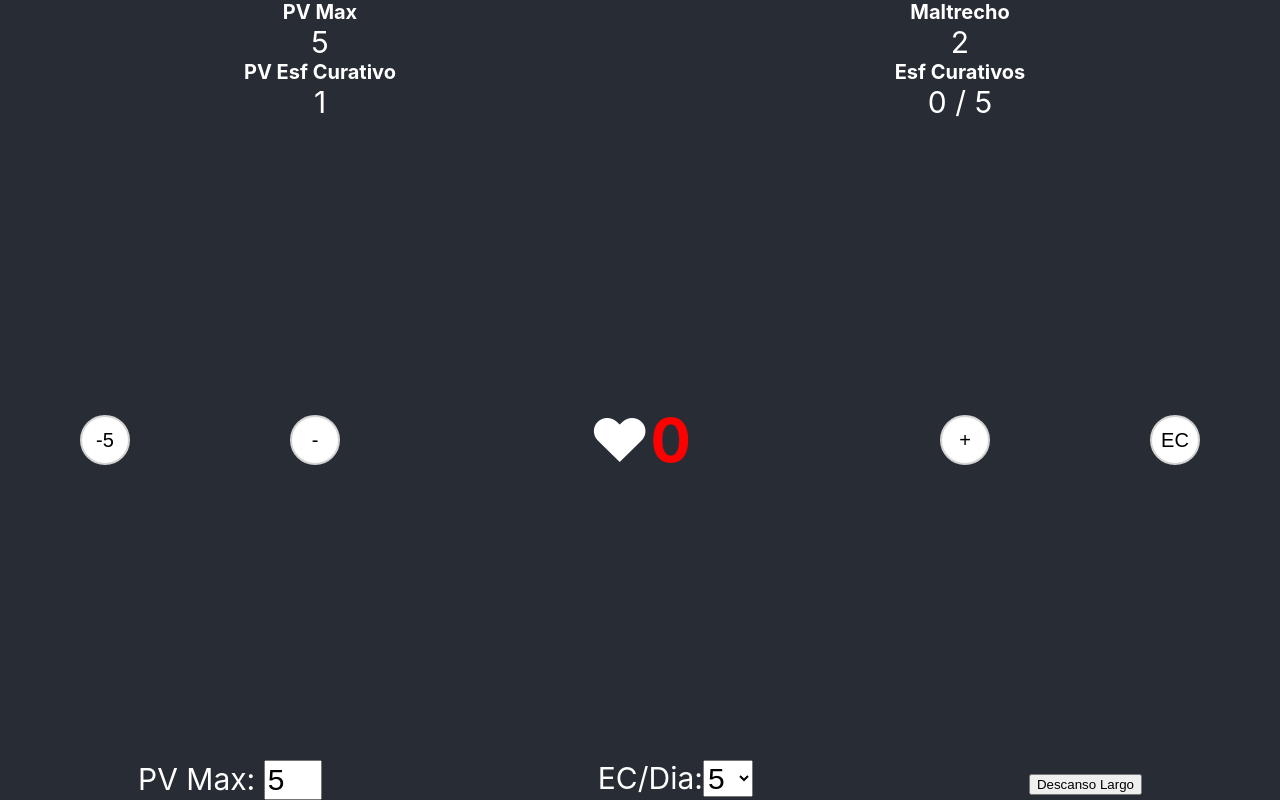
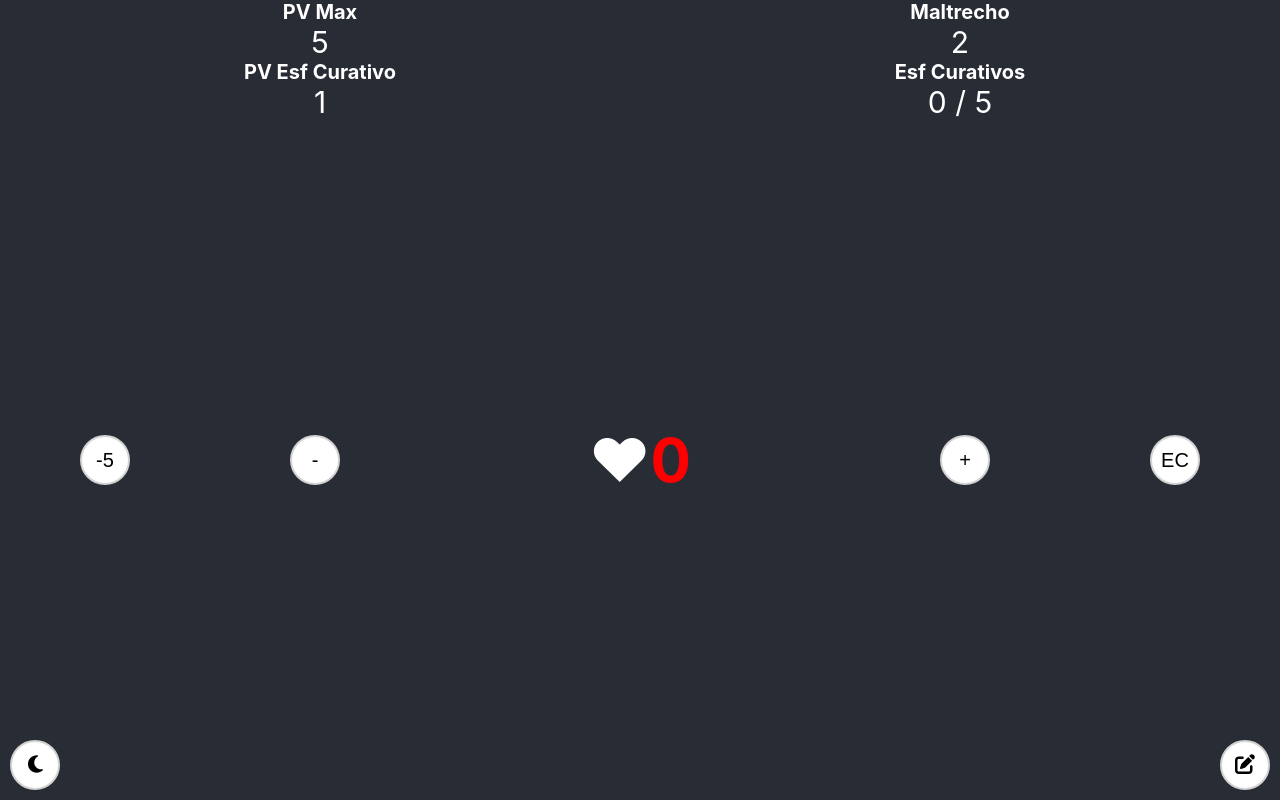
Before and after one commit to earosselot/hp-tracker, a React (Create React App) app: page / in a window 1280 px wide. Built offline with nearby package versions, Linux system fonts and the light colour scheme.

Commit message:
mejoras en estilo

```diff
--- a/package.json
+++ b/package.json
@@ -4,6 +4,11 @@
   "homepage": "https://earosselot.github.io/hp-tracker",
   "private": true,
   "dependencies": {
+    "@fortawesome/fontawesome-svg-core": "^6.4.0",
+    "@fortawesome/free-brands-svg-icons": "^6.4.0",
+    "@fortawesome/free-regular-svg-icons": "^6.4.0",
+    "@fortawesome/free-solid-svg-icons": "^6.4.0",
+    "@fortawesome/react-fontawesome": "^0.2.0",
     "@testing-library/jest-dom": "^5.16.5",
     "@testing-library/react": "^13.4.0",
     "@testing-library/user-event": "^13.5.0",
--- a/src/App.css
+++ b/src/App.css
@@ -91,18 +91,18 @@ th {
   height: 2.5em;
   width: 2.5em;
   border-radius: 999px;
-  position: relative;
 }
 
-.PV-max-containter {
+.PV-edit-container {
   display: flex;
   justify-content: space-around;
   font-size: 30px;
+  margin-bottom: 70px;
 }
 
 .PV-max-input {
-  max-width: 50px;
-  font-size: 30px;
+  max-width: 70px;
+  font-size: 25px;
 }
 
 .PV-header-table {
@@ -112,3 +112,20 @@ th {
 .PV-header-values {
   font-size: 30px;
 }
+
+.PV-edit-button-container {
+  position: fixed;
+  bottom: 10px;
+  right: 10px;
+}
+
+.PV-descanso-button-container {
+  position: fixed;
+  bottom: 10px;
+  left: 10px;
+}
+
+.exito-button {
+  background-color: green;
+  transition-duration: 1s;
+}
--- a/src/App.js
+++ b/src/App.js
@@ -2,15 +2,20 @@ import './App.css'
 import React, {useState, useEffect} from 'react'
 import Contador from './Contador'
 import PVHeader from './PVHeader'
+import EditForm from "./EditForm"
+import './fontawesome'
+import {FontAwesomeIcon} from "@fortawesome/react-fontawesome";
+import {library} from "@fortawesome/fontawesome-svg-core";
+import DescansoLargoButton from "./DescansoLargoButton";
 
 function App() {
     const [maximo, setMaximo] = useState(() => parseInt(localStorage.getItem('maximo')) || 5)
     const [cantidad, setCantidad] = useState(() => parseInt(localStorage.getItem('cantidad')) || 0)
     const [ECPorDia, setECPorDia] = useState(() => parseInt(localStorage.getItem('ECPorDia')) || 5)
     const [ECUsados, setECUsados] = useState(() => parseInt(localStorage.getItem('ECUsados')) || 0)
-    const handleMaximoChange = (event) => {
-        const newMaximo = parseInt(event.target.value)
+    const handleMaximoChange = (newMaximo) => {
         setMaximo(newMaximo)
+        handleCantidadChange(newMaximo)
         localStorage.setItem('maximo', newMaximo)
     }
 
@@ -19,16 +24,9 @@ function App() {
         localStorage.setItem('cantidad', nuevaCantidad);
     }
 
-    const handleECPorDiaChange = (event) => {
-        console.debug('event: ' + event.target.value)
-        try {
-            const nuevoECPorDia = parseInt(event.target.value)
-            setECPorDia(nuevoECPorDia)
-            localStorage.setItem('ECPorDia', nuevoECPorDia)
-        } catch (e) {
-            console.log(e)
-        }
-
+    const handleECPorDiaChange = (nuevoECPorDia) => {
+        setECPorDia(nuevoECPorDia)
+        localStorage.setItem('ECPorDia', nuevoECPorDia)
     }
 
     const handleECUsage = (newECUsados) => {
@@ -59,27 +57,12 @@ function App() {
     return (
         <div className={'App'}>
             <div className={'PV-container'}>
-                <PVHeader maximo={maximo} ECPorDia={ECPorDia} ECUsados={ECUsados} />
-                <Contador maximo={maximo} cantidad={cantidad} ECPorDia={ECPorDia} ECUsados={ECUsados} onECUsage={handleECUsage} onCantidadChange={handleCantidadChange}/>
+                <PVHeader maximo={maximo} ECPorDia={ECPorDia} ECUsados={ECUsados}/>
+                <Contador maximo={maximo} cantidad={cantidad} ECPorDia={ECPorDia} ECUsados={ECUsados}
+                          onECUsage={handleECUsage} onCantidadChange={handleCantidadChange}/>
+                <DescansoLargoButton onDescansoLargoClick={handleDescansoLargo} />
+                <EditForm maximo={maximo} ECPorDia={ECPorDia} onMaximoChange={handleMaximoChange} onECPorDiaChange={handleECPorDiaChange}/>
 
-                <form className={'PV-max-containter'}>
-                    <div>
-                        <label>PV Max: </label>
-                        <input className={'PV-max-input'} type="number" value={maximo} onChange={handleMaximoChange}/>
-                    </div>
-                    <div>
-                        <label>EC/Dia:</label>
-                        <select onChange={handleECPorDiaChange} value={ECPorDia} className={'PV-max-input'}>
-                            {
-                                [...Array(10)].map((_, i) => i + 1)
-                                    .map(i => <option key={i} value={i}>{i}</option>)
-                            }
-                        </select>
-                    </div>
-                    <div>
-                        <button onClick={handleDescansoLargo}>Descanso Largo</button>
-                    </div>
-                </form>
             </div>
 
         </div>
--- /dev/null
+++ b/src/DescansoLargoButton.js
@@ -0,0 +1,28 @@
+import React, {useState} from 'react'
+import {FontAwesomeIcon} from "@fortawesome/react-fontawesome";
+
+function DescansoLargoButton({onDescansoLargoClick}) {
+
+    const [clicked, setClicked] = useState(false);
+
+    const handleDescansoLargo = () => {
+        onDescansoLargoClick()
+        setClicked(false)
+    }
+
+    const descansoButton = <div className={'PV-descanso-button-container'}>
+        <button className={'PV-buttons'} onClick={() => setClicked(true)}>
+            <FontAwesomeIcon icon={['fas', 'moon']}/>
+        </button>
+    </div>
+
+    const confirmButton = <div className={'PV-descanso-button-container'}>
+        <button className={'PV-buttons exito-button'} onClick={handleDescansoLargo}>
+            <FontAwesomeIcon icon={['fas', 'check']}/>
+        </button>
+    </div>
+
+    return clicked ? confirmButton : descansoButton
+}
+
+export default DescansoLargoButton
--- /dev/null
+++ b/src/EditForm.js
@@ -0,0 +1,45 @@
+import React, {useState} from 'react'
+import {FontAwesomeIcon} from "@fortawesome/react-fontawesome";
+
+function EditForm({maximo, ECPorDia, onMaximoChange, onECPorDiaChange}) {
+
+    const [edit, setEdit] = useState(false)
+
+    const handleMaximoChange = (event) => {
+        const newMaximo = parseInt(event.target.value)
+        onMaximoChange(newMaximo)
+    }
+
+    const handleECPorDiaChange = (event) => {
+        const nuevoECPorDia = parseInt(event.target.value)
+        onECPorDiaChange(nuevoECPorDia)
+    }
+
+    return (
+        <div>
+            {edit && <form className={'PV-edit-container'}>
+                <div>
+                    <label>PV Max: </label>
+                    <input className={'PV-max-input'} type="number" value={maximo} onChange={handleMaximoChange}/>
+                </div>
+                <div>
+                    <label>EC/Dia:</label>
+                    <select onChange={handleECPorDiaChange} value={ECPorDia} className={'PV-max-input'}>
+                        {
+                            [...Array(15)].map((_, i) => i + 1)
+                                .map(i => <option key={i} value={i}>{i}</option>)
+                        }
+                    </select>
+                </div>
+            </form>}
+            <div className={'PV-edit-button-container'}>
+                <button className={edit ? 'PV-buttons exito-button' : 'PV-buttons'} onClick={() => setEdit(!edit)}>
+                    {edit ? <FontAwesomeIcon icon={['fas', 'check']}/> : <FontAwesomeIcon icon={['fas', 'edit']} />}
+                </button>
+            </div>
+
+        </div>
+    )
+}
+
+export default EditForm
--- /dev/null
+++ b/src/fontawesome.js
@@ -0,0 +1,14 @@
+// import the library
+import { library } from '@fortawesome/fontawesome-svg-core';
+
+// import your icons
+import {faCheck, faCode, faEdit, faHighlighter, faMoon} from '@fortawesome/free-solid-svg-icons';
+
+library.add(
+    faCode,
+    faHighlighter,
+    faEdit,
+    faMoon,
+    faCheck
+    // more icons go here
+);
```
Also changed, not shown: 1 other file (tests, documents, lock files or other folders).
